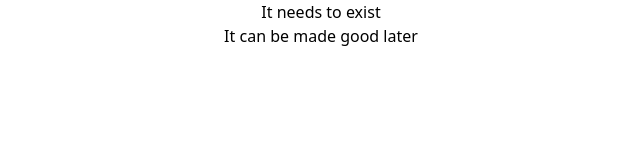
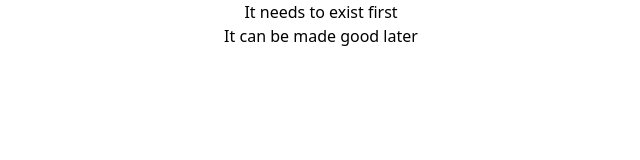
Before and after one commit to juanpeter/juanpeter, a React (Vite) app: page / in a window 1280 px wide. Shown: the top 160 px of the page, without its empty margins (319-959 px from the left). Built offline with nearby package versions, Linux system fonts and the light colour scheme.

Commit message:
Test change

```diff
--- a/src/App.tsx
+++ b/src/App.tsx
@@ -5,7 +5,7 @@ function App() {
   return (
     <>
       <div className='text-center'>
-        <h1>It needs to exist</h1>
+        <h1>It needs to exist first</h1>
 
         <p>It can be made good later</p>
        </div>
```
